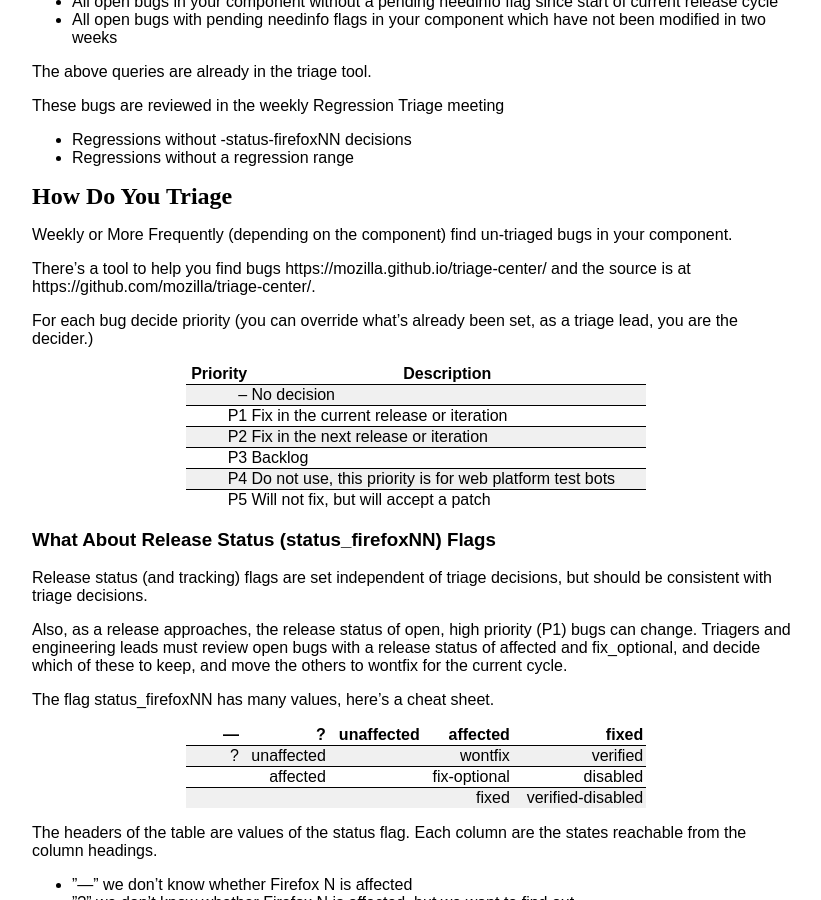
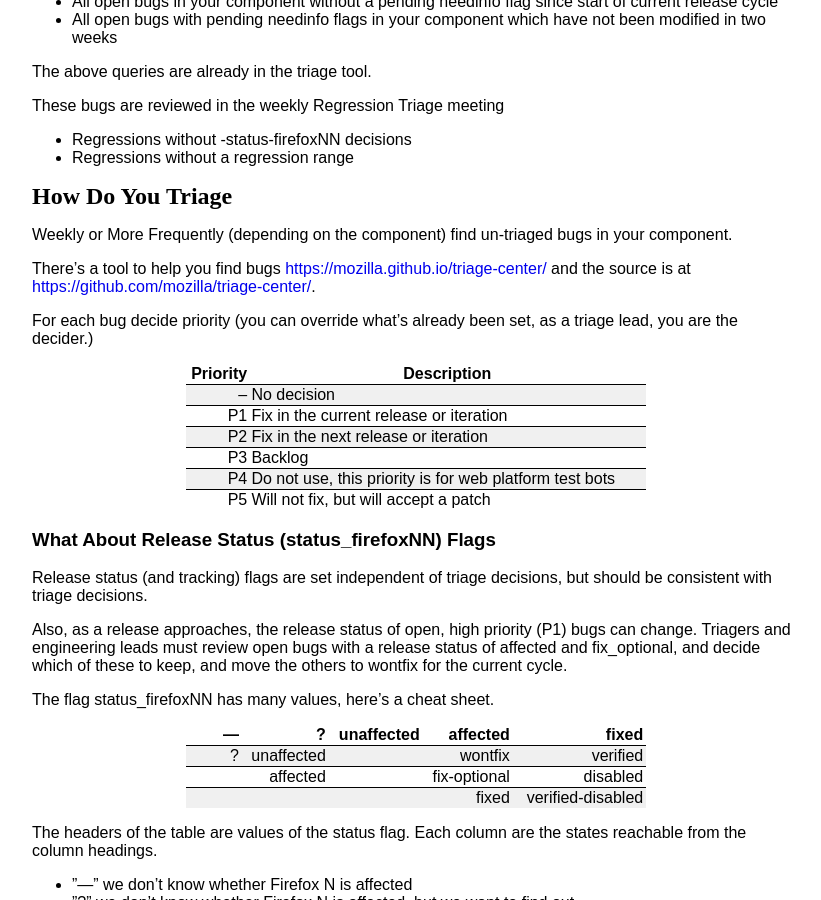
Before and after one commit to mozilla/bug-handling, a Jekyll site: the page built from _policies/triage-bugzilla.md, in a window 1280 px wide and 900 px high, scrolled down 738 px. Shown: the whole window, without its empty margins (224-1045 px from the left). Built offline with Jekyll 4.4.1, drawn with Linux system fonts in a browser that asks for light colours; some web fonts are replaced.

Commit message:
Linkify some URLs.

```diff
--- a/_policies/triage-bugzilla.md
+++ b/_policies/triage-bugzilla.md
@@ -41,7 +41,7 @@
 
 Weekly or More Frequently (depending on the component) find un-triaged bugs in your component.
 
-There's a tool to help you find bugs https://mozilla.github.io/triage-center/ and the source is at https://github.com/mozilla/triage-center/.
+There's a tool to help you find bugs <https://mozilla.github.io/triage-center/> and the source is at <https://github.com/mozilla/triage-center/>.
 
 For each bug decide priority (you can override what's already been set, as a triage lead, you are the decider.)
 
@@ -168,9 +168,9 @@
 
 The upshot is, one person clicks on links in Bugzilla, the bugs open up on everyone else's computer.
 
-* https://addons.mozilla.org/en-US/firefox/addon/triage-with-me/
-* http://www.agmweb.ca/2013-09-06-triage/
-* http://www.agmweb.ca/2015-03-10-triage-with-me-update/
+* <https://addons.mozilla.org/en-US/firefox/addon/triage-with-me/>.
+* <http://www.agmweb.ca/2013-09-06-triage/>
+* <http://www.agmweb.ca/2015-03-10-triage-with-me-update/>
 
 ## Questions
 
```
